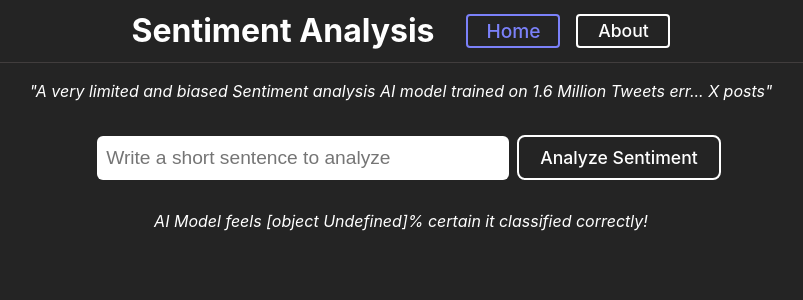
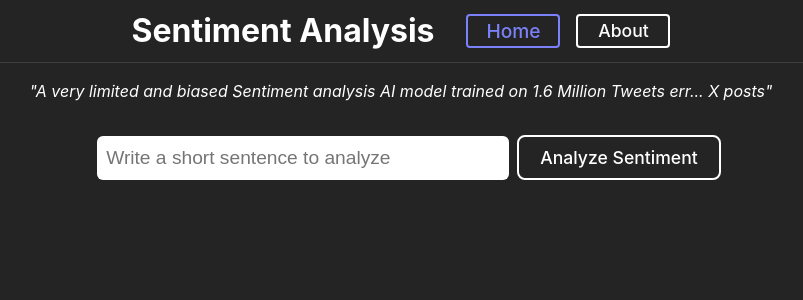
Before and after one commit to manriquezmanny/pytorch_sentiment, a React (Vite) app in the folder client/: page / in a window 1280 px wide. Shown: the top 300 px of the page, without its empty margins (239-1042 px from the left). Built offline with nearby package versions, Linux system fonts and the light colour scheme.

Commit message:
Added certainty functionality

```diff
--- a/client/src/Predict.jsx
+++ b/client/src/Predict.jsx
@@ -28,20 +28,23 @@
         },
         body: JSON.stringify({ text: userInput }),
       }
-    )
-      .then((res) => res.json())
-      .then((res) => res);
+    ).then((res) => res.json());
 
     parseInt(prediction.prediction)
       ? setClassification("Positive Sentiment")
       : setClassification("Negative Sentiment");
 
     if (parseFloat(prediction.output) >= 0.5) {
-      setCertainty((prediction.output - 0.5) / 0.5);
+      let result = ((parseFloat(prediction.output) - 0.5) / 0.5) * 100;
+      result = (Math.round(result * 100) / 100).toFixed(2);
+      setCertainty(result);
     } else {
-      setCertainty(prediction.output / 0.5);
+      let result = ((0.5 - parseFloat(prediction.output)) / 0.5) * 100;
+      result = Math.round(result * 100) / 100;
+      setCertainty(result);
     }
   };
+  console.log(certainty);
 
   return (
     <>
@@ -95,10 +98,12 @@
         </div>
       )}
 
-      <p style={{ fontStyle: "italic" }}>
-        AI Model feels {" " + toString(certainty * 100) + "% "}certain it
-        classified correctly!
-      </p>
+      {certainty && (
+        <p style={{ fontStyle: "italic" }}>
+          AI Model feels {" " + certainty + "% "}certain it classified
+          correctly!
+        </p>
+      )}
     </>
   );
 }
```
